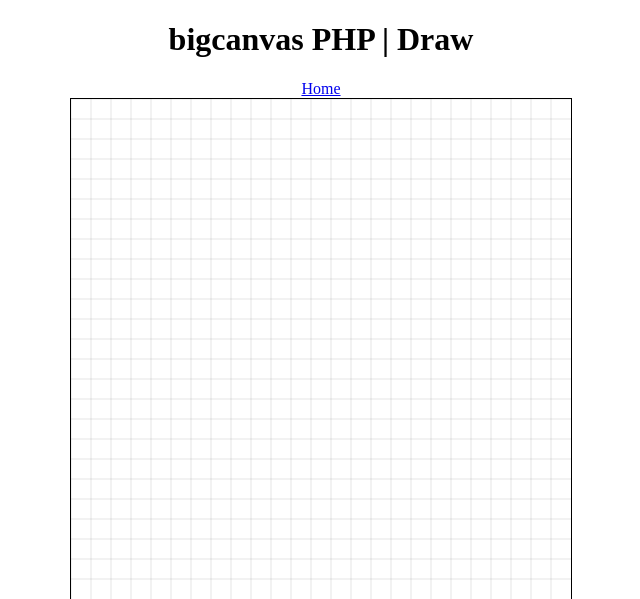
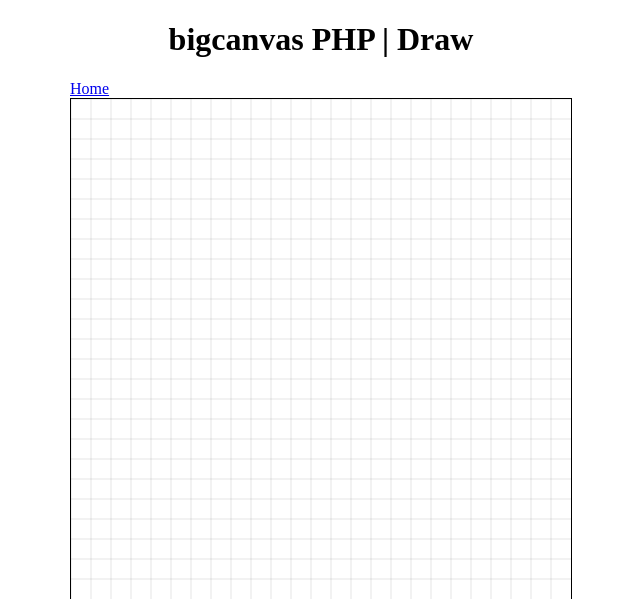
Before and after one commit to gmeben/bigcanvas, a PHP site: page /draw.php in a window 1280 px wide. Shown: the top 599 px of the page, without its empty margins (319-959 px from the left). Run offline with PHP 8.4, Linux system fonts and the light colour scheme; some libraries are stand-ins or nearby versions.

Commit message:
feat: Adjust positioning of nav and its links

```diff
--- a/php/src/core.css
+++ b/php/src/core.css
@@ -4,4 +4,9 @@ body {
 .pcr-button {
     box-shadow: 0 0 0 1px #fff, 0 0 0 3px #000;
 }
+nav {
+    display: flex;
+    justify-content: space-between;
+    margin: 0 auto;
+    width: 502px;
 }
```
